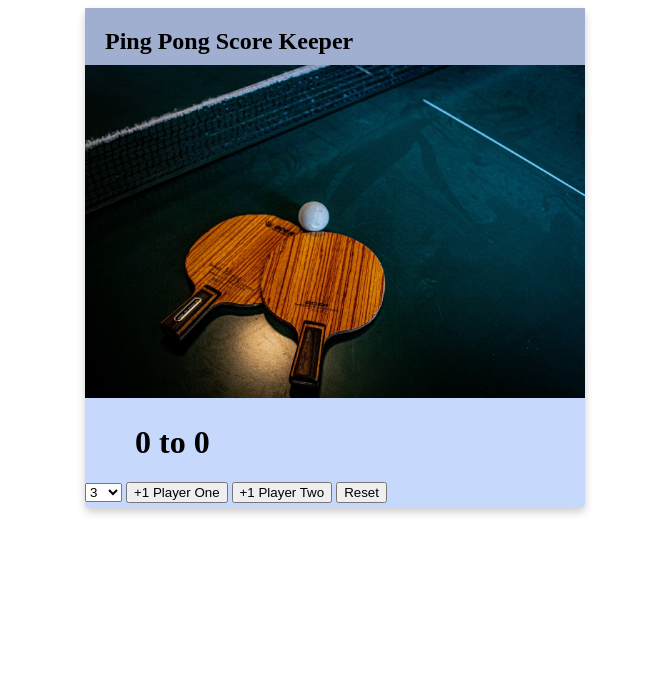
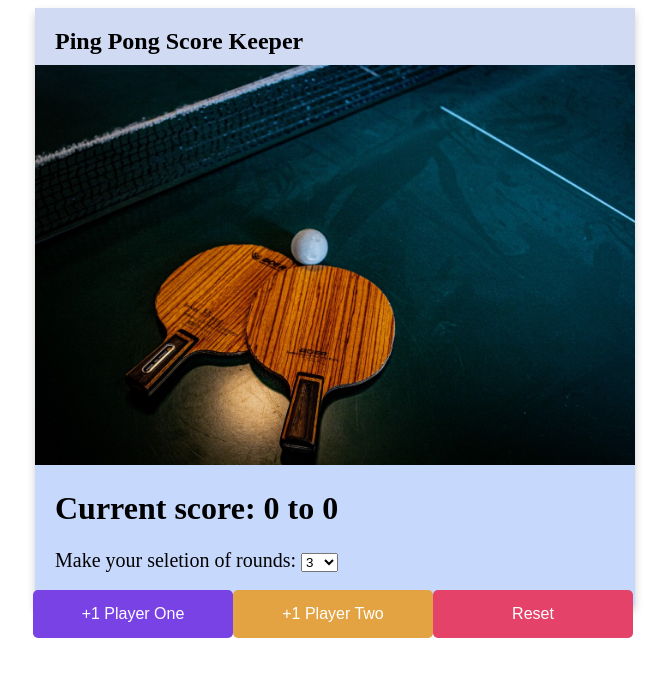
Before and after one commit to eads72/js-exercises, a plain HTML site: page ScoreKeeper/page.html in a window 1280 px wide. Shown: the whole page, without its empty margins (305-974 px from the left). Drawn offline with Linux system fonts and the light colour scheme.

Commit message:
improve styling

```diff
--- a/ScoreKeeper/page.html
+++ b/ScoreKeeper/page.html
@@ -12,13 +12,20 @@
             <h2>Ping Pong Score Keeper</h2>
             <img src="pingpong.jpg" alt="Avatar" style="width:100%">
             <div id = 'container'>
-                <h1><span id = 'p1-display'>0</span> to <span id = 'p2-display'>0</span> </h1>
+                <h1>Current score: <span id = 'p1-display'>0</span> to <span id = 'p2-display'>0</span> </h1>
+
+              <div>
+                <p id = 'selection-p'>Make your seletion of rounds:
                   <select name = '' id = 'play-to'>
                     <option value = '3'>3</option>
                     <option value = '5'>5</option>
                     <option value = '7'>7</option>
                     <option value = '10'>10</option>
                 </select>
+                </p>
+
+              </div>
+
             <button id = 'p1-button'> +1 Player One</button>
             <button id = 'p2-button'> +1 Player Two</button>
             <button id = 'reset'>Reset</button>
--- a/ScoreKeeper/style.css
+++ b/ScoreKeeper/style.css
@@ -1,7 +1,7 @@
 #main-container{
     margin: 0 auto;
-    height: 500px;
-    width: 500px;
+    height: 600px;
+    width: 600px;
     background-color: #c7d8fd;
     box-shadow: 0 4px 8px 0 rgba(0,0,0,0.2);
     transition: 0.3s;
@@ -9,13 +9,41 @@
 }
 
 h1{
-    padding-left: 50px;
+    padding-left: 20px;
 }
 h2{
     padding: 20px;
     padding-bottom: 10px;
-    background-color: #a0afcf;
+    background-color: #d1daf3;
     margin: 0px;
+}
+#selection-p{
+    margin-left: 20px;
+    font-size: 20px;
+}
+button{
+    border: none;
+    color: white;
+    width: 200px;
+    padding: 15px 20px;
+    text-align: center;
+    font-size: 16px;
+    margin: -2px;
+    border-radius: 5px;
+}
+button:hover{
+    transition: 7ms;
+    box-shadow: inset 0 0 10px #ffffff;
+}
+
+#p1-button{
+    background-color: #7842e4;
+}
+#p2-button{
+    background-color: #e4a342;
+}
+#reset{
+    background-color: #e44268;
 }
 .winner {
     color: green;
```
Lines whose indentation alone changed are shown as unchanged.
